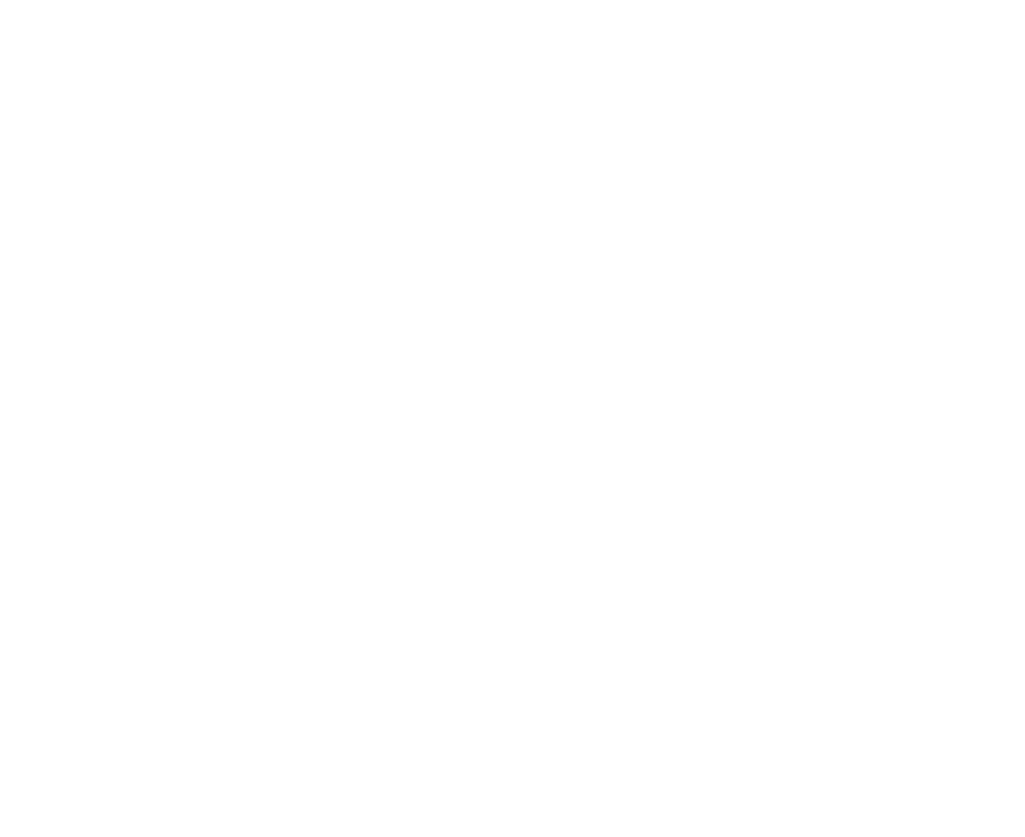
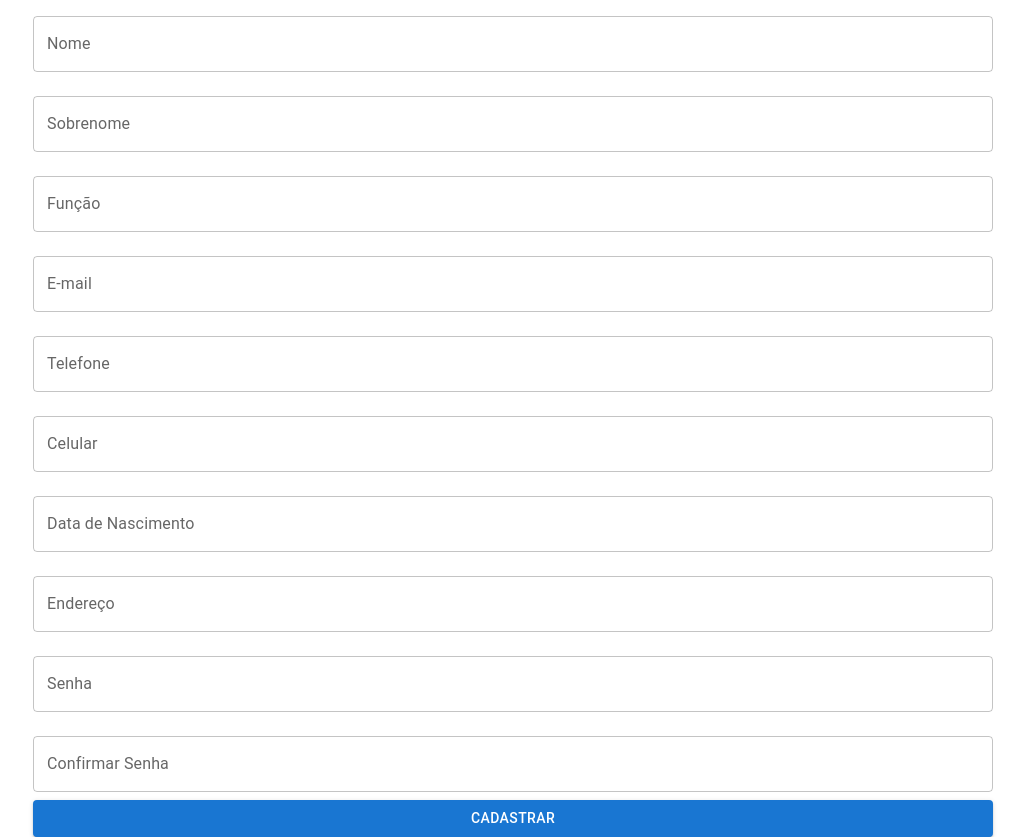
Before and after one commit to FerreiraJoao1996/employee-control, a React (Create React App) app: page /cadastro in a window 1280 px wide. Before the commit this address had no page. Shown: the whole page, without its empty margins (127-1152 px from the left). Before the commit the page ends 800 px from the top, so only its background shows below. Built offline with nearby package versions, Linux system fonts and the light colour scheme.

Commit message:
Ínicio do módulo de cadastro

```diff
--- /dev/null
+++ b/src/Components/Cadastro/Cadastro.module.css
@@ -0,0 +1,8 @@
+.formRegister {
+    display: flex;
+    flex-direction: column;
+    justify-content: center;
+    max-width: 75%;
+    min-width: 600px;
+    margin: 0 auto;
+}
--- /dev/null
+++ b/src/Components/Cadastro/index.js
@@ -0,0 +1,194 @@
+import React from "react";
+import styles from './Cadastro.module.css';
+import { useForm, Controller } from 'react-hook-form';
+import { TextField, Button } from '@mui/material';
+
+function Cadastro () {
+
+   const {register, handleSubmit, control } = useForm();
+   const onSubmit =(data) => console.log(data)
+
+    return (
+        <form className={styles.formRegister} onSubmit={handleSubmit(onSubmit)}>
+            <Controller
+                name="nome"
+                control={control}
+                rules={{
+                    required: true,
+                 }}
+                defaultValue=""
+                render={({ field }) => (
+                    <TextField
+
+                        label="Nome"
+                        id="nome"
+                        margin="normal"
+                        {...field}
+                    />
+                )}
+            />
+            <Controller
+                name="sobrenome"
+                control={control}
+                rules={{
+                    required: true,
+                 }}
+                defaultValue=""
+                render={({ field }) => (
+                    <TextField
+
+                        label="Sobrenome"
+                        id="sobrenome"
+                        margin="normal"
+                        {...field}
+                    />
+                )}
+            />
+            <Controller
+                name="funcao"
+                control={control}
+                rules={{
+                    required: true,
+                 }}
+                defaultValue=""
+                render={({ field }) => (
+                    <TextField
+
+                        label="Função"
+                        id="funcao"
+                        margin="normal"
+                        {...field}
+                    />
+                )}
+            />
+            <Controller
+                name="email"
+                control={control}
+                rules={{
+                    required: true,
+                 }}
+                defaultValue=""
+                render={({ field }) => (
+                    <TextField
+
+                        label="E-mail"
+                        id="email"
+                        margin="normal"
+                        {...field}
+                    />
+                )}
+            />
+            <Controller
+                name="telefone"
+                control={control}
+                rules={{
+                    required: true,
+                 }}
+                defaultValue=""
+                render={({ field }) => (
+                    <TextField
+
+                        label="Telefone"
+                        id="telefone"
+                        margin="normal"
+                        {...field}
+                    />
+                )}
+            />
+            <Controller
+                name="celular"
+                control={control}
+                rules={{
+                    required: true,
+                 }}
+                defaultValue=""
+                render={({ field }) => (
+                    <TextField
+
+                        label="Celular"
+                        id="celular"
+                        margin="normal"
+                        {...field}
+                    />
+                )}
+            />
+            <Controller
+                name="nascimento"
+                control={control}
+                rules={{
+                    required: true,
+                 }}
+                defaultValue=""
+                render={({ field }) => (
+                    <TextField
+
+                        label="Data de Nascimento"
+                        id="nascimento"
+                        margin="normal"
+                        {...field}
+                    />
+                )}
+            />
+            <Controller
+                name="endereco"
+                control={control}
+                rules={{
+                    required: true,
+                 }}
+                defaultValue=""
+                render={({ field }) => (
+                    <TextField
+
+                        label="Endereço"
+                        id="endereco"
+                        margin="normal"
+                        {...field}
+                    />
+                )}
+            />
+            <Controller
+                name="senha"
+                control={control}
+                rules={{
+                    required: true,
+                 }}
+                defaultValue=""
+                render={({ field }) => (
+                    <TextField
+
+                        label="Senha"
+                        id="senha"
+                        margin="normal"
+                        {...field}
+                    />
+                )}
+            />
+            <Controller
+                name="confirmarSenha"
+                control={control}
+                rules={{
+                    required: true,
+                 }}
+                defaultValue=""
+                render={({ field }) => (
+                    <TextField
+
+                        label="Confirmar Senha"
+                        id="confirmarSenha"
+                        margin="normal"
+                        {...field}
+                    />
+                )}
+            />
+            <Button
+                type="submit"
+                variant="contained"
+                color="primary"
+                >
+                Cadastrar
+            </Button>
+        </form>
+    )
+}
+
+export default Cadastro;
--- /dev/null
+++ b/src/Components/Erro/Erro.module.css
@@ -0,0 +1,62 @@
+*{
+    box-sizing: border-box;
+    margin: 0;
+    padding: 0;
+}
+
+.bodyLogin {
+    background: rgba(6, 6, 58, 0.945)
+}
+
+.containerLogin {
+    display: flex;
+    flex-direction: column;
+    background-color: rgb(255, 255, 255);
+    width: 500px;
+    max-width: 500px !important;
+    min-width: 200px;
+    margin: 0 auto;
+    border-radius: 10px;
+    justify-content: center;
+    align-items: center;
+    padding: 50px 10px;
+    margin-top: 10%;
+}
+
+.tituloLogin {
+    margin-bottom: 5px;
+    text-transform: uppercase;
+    text-align: center;
+}
+
+.subtituloLogin {
+    margin-bottom: 15px;
+    text-align: center;
+}
+
+.form {
+    width: 400px;
+    margin: 0 auto;
+}
+
+.inputEmail, .inputSenha {
+    width: 100%;
+    min-width: 100%;
+    height: 50px;
+}
+
+.form label{
+   position: absolute;
+}
+
+.buttonStyles {
+    font-weight: bold !important;
+    font-family: system-ui !important;
+    font-size: 1.05em !important;
+    background-color: rgba(6, 6, 58, 0.945) !important;
+    display:flex !important;
+    justify-content: center !important;
+    align-items: center !important;
+    margin: 0 auto !important;
+    margin-top: 15px !important;
+}
--- /dev/null
+++ b/src/Components/Erro/index.js
@@ -0,0 +1,11 @@
+import React from "react";
+
+
+
+function Erro () {
+    return (
+        <div>Erro</div>
+    )
+}
+
+export default Erro;
--- a/src/Components/Menus/MenuLateral/index.js
+++ b/src/Components/Menus/MenuLateral/index.js
@@ -209,8 +209,8 @@
             </ListItemButton>
           </ListItem>
           <Divider />
-          <ListItem disablePadding>
-            <ListItemButton component={Link} to="/">
+          <ListItem disablePadding component={Link} to="/cadastro" style={{textDecoration: 'none', color: '#000'}}>
+            <ListItemButton >
               <ListItemIcon>
                 <PersonAddAlt />
               </ListItemIcon>
--- a/src/routes.js
+++ b/src/routes.js
@@ -2,6 +2,8 @@
 import {BrowserRouter,Routes, Route} from 'react-router-dom';
 import Layout from './Components/Layout';
 import Login from "./Components/Login";
+import Erro from './Components/Erro';
+import Cadastro from './Components/Cadastro';
 
 function RoutesApp() {
     return(
@@ -9,8 +11,9 @@
         <Routes>
           <Route path="/" element={<Layout />}/>
           <Route path="/login" element={<Login />} />
+          <Route path="/cadastro" element={<Cadastro />} />
 
-          {/* <Route path="*" element={<Erro />} /> */}
+          <Route path="*" element={<Erro/>} />
         </Routes>
       </BrowserRouter>
     )
```
